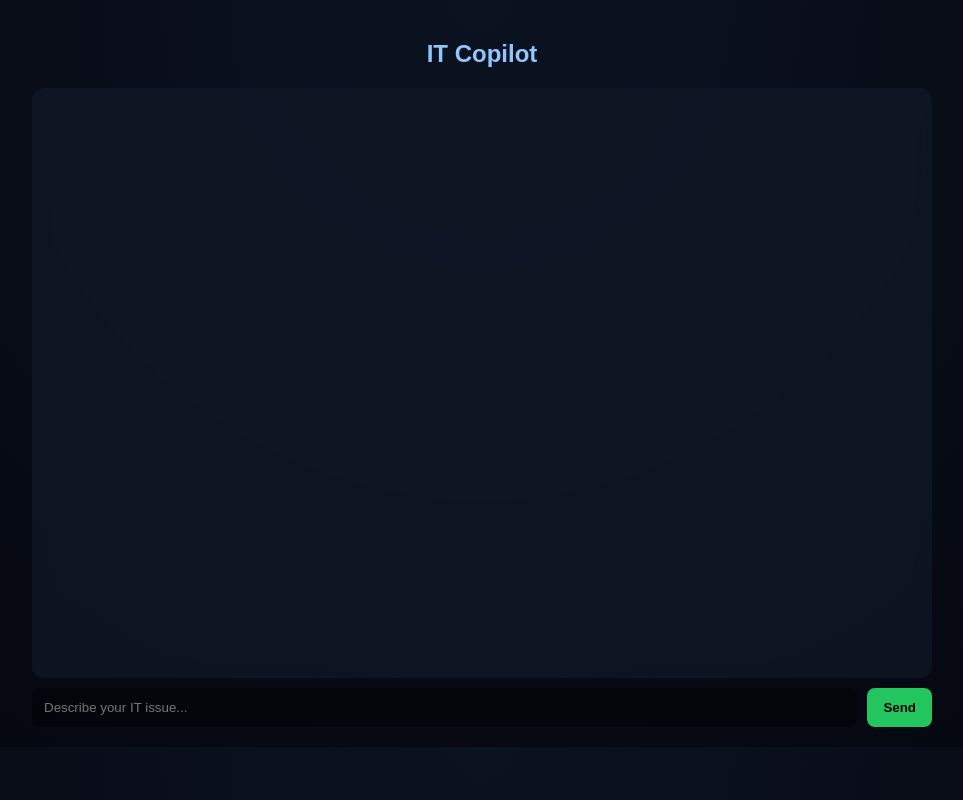
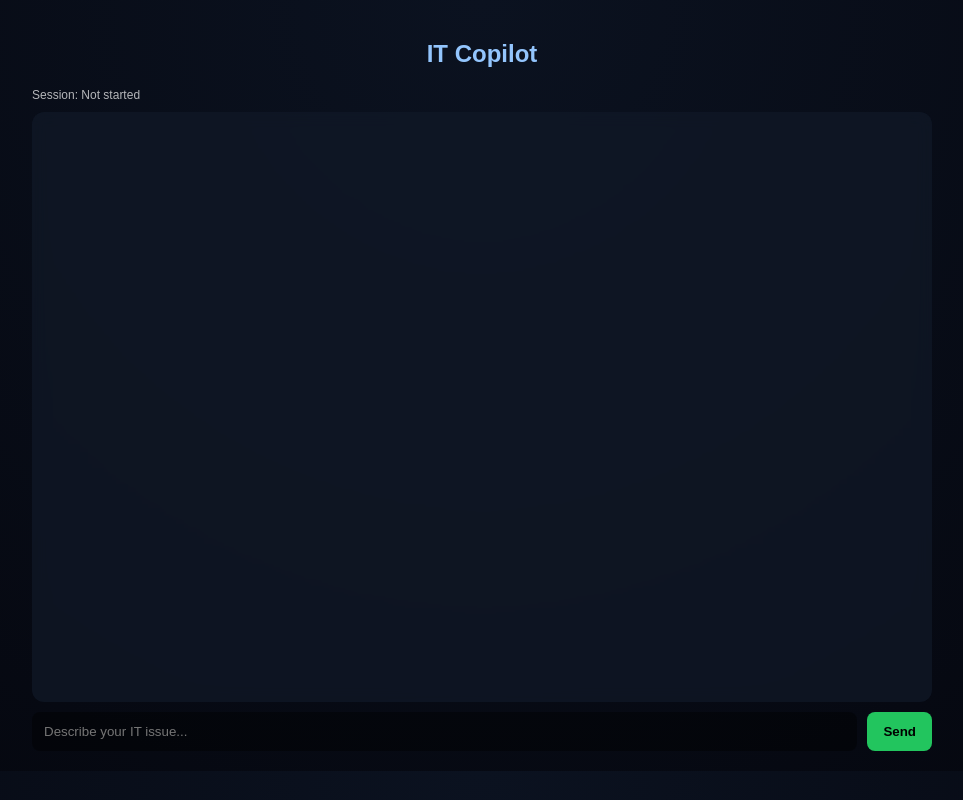
Before and after one commit to bgrider1984/it-ai-tool, a Flask app: page / in a window 1280 px wide. Shown: the whole page, without its empty margins (158-1121 px from the left). Run offline with Flask 3, Linux system fonts and the light colour scheme.

Commit message:
Update index.html

```diff
--- a/templates/index.html
+++ b/templates/index.html
@@ -12,7 +12,7 @@ body {
     background: radial-gradient(circle at top, #0b1220, #05070f);
 }
 
-/* subtle grid */
+/* subtle grid background */
 body::before {
     content: "";
     position: fixed;
@@ -22,7 +22,7 @@ body::before {
         linear-gradient(rgba(255,255,255,0.04) 1px, transparent 1px),
         linear-gradient(90deg, rgba(255,255,255,0.04) 1px, transparent 1px);
     background-size: 40px 40px;
-    opacity: 0.15;
+    opacity: 0.12;
     pointer-events: none;
 }
 
@@ -31,12 +31,17 @@ body::before {
     margin: auto;
     padding: 20px;
     position: relative;
-    z-index: 2;
 }
 
 h2 {
     text-align: center;
     color: #93c5fd;
+}
+
+.status {
+    font-size: 12px;
+    opacity: 0.7;
+    margin-bottom: 10px;
 }
 
 /* CHAT */
@@ -93,6 +98,10 @@ button {
     cursor: pointer;
     font-weight: bold;
 }
+
+button:hover {
+    background: #16a34a;
+}
 </style>
 </head>
 
@@ -101,6 +110,8 @@ button {
 <div class="container">
 
 <h2>IT Copilot</h2>
+
+<div class="status" id="status">Session: Not started</div>
 
 <div id="chat"></div>
 
@@ -113,10 +124,11 @@ button {
 
 <script>
 
-let sessionId = null;
+let sessionId = localStorage.getItem("sessionId");
 
 const chat = document.getElementById("chat");
 const input = document.getElementById("input");
+const status = document.getElementById("status");
 
 input.addEventListener("keydown", function(e){
     if(e.key === "Enter"){
@@ -133,6 +145,16 @@ function add(text, type){
     chat.scrollTop = chat.scrollHeight;
 }
 
+function updateStatus(data){
+    if(data.active_flow){
+        status.innerText = "Active Flow: " + data.active_flow;
+    } else if(data.issue_type){
+        status.innerText = "Detected Issue: " + data.issue_type;
+    } else {
+        status.innerText = "Session active";
+    }
+}
+
 async function send(){
 
     const msg = input.value.trim();
@@ -141,20 +163,23 @@ async function send(){
     add(msg,"user");
     input.value = "";
 
-    const res = await fetch("/ask",{
+    const res = await fetch("/ask", {
         method:"POST",
         headers:{"Content-Type":"application/json"},
         body:JSON.stringify({
-            message:msg,
-            session_id:sessionId
+            message: msg,
+            session_id: sessionId
         })
     });
 
     const data = await res.json();
 
     sessionId = data.session_id;
+    localStorage.setItem("sessionId", sessionId);
 
-    add(data.response,"bot");
+    add(data.response, "bot");
+
+    updateStatus(data);
 }
 
 </script>
```
